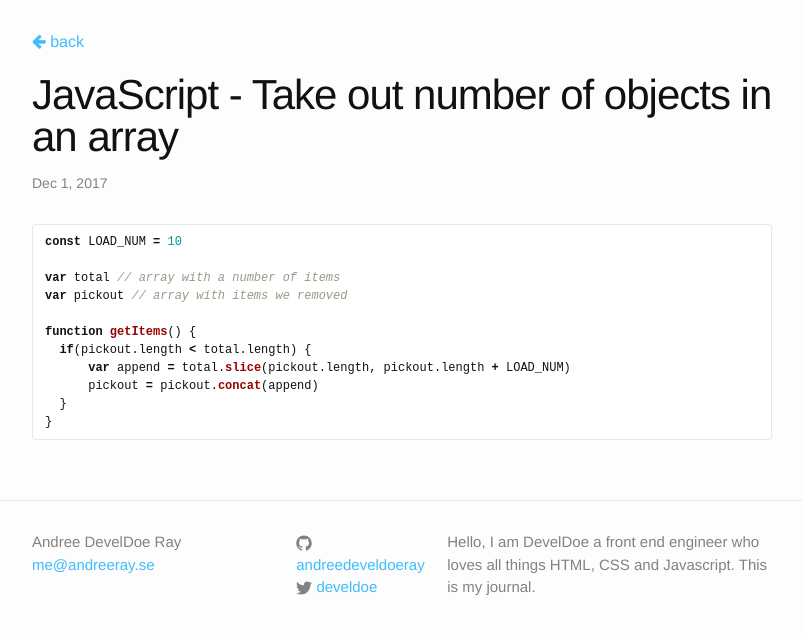
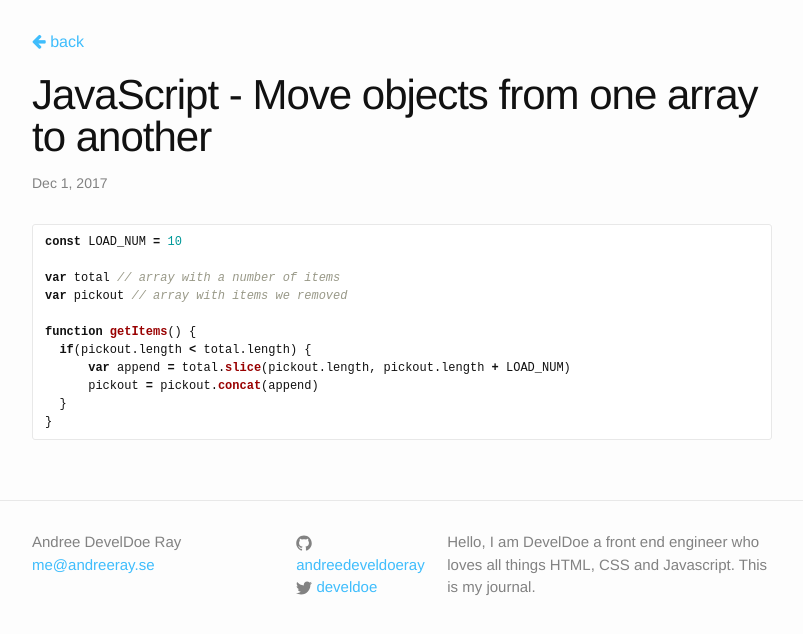
Before and after one commit to develdoe/develdoe.github.io, a Jekyll site: the page built from _posts/2017-12-01-javascript-take-out-number-of-objects-in-an-array.md, in a window 1280 px wide. Shown: the top 634 px of the page, without its empty margins (238-1041 px from the left). Built offline with Jekyll 4.4.1, drawn with Linux system fonts in a browser that asks for light colours.

Commit message:
Create 2017-12-01-javascript-take-out-number-of-objects-in-an-array.md

````diff
--- a/_posts/2017-12-01-javascript-take-out-number-of-objects-in-an-array.md
+++ b/_posts/2017-12-01-javascript-take-out-number-of-objects-in-an-array.md
@@ -1,7 +1,7 @@
 ---
 date: '2017-12-01 11:57 +0100'
 published: true
-title: JavaScript - Take out number of objects in an array
+title: JavaScript - Move objects from one array to another
 ---
 ```js
 const LOAD_NUM = 10
````
